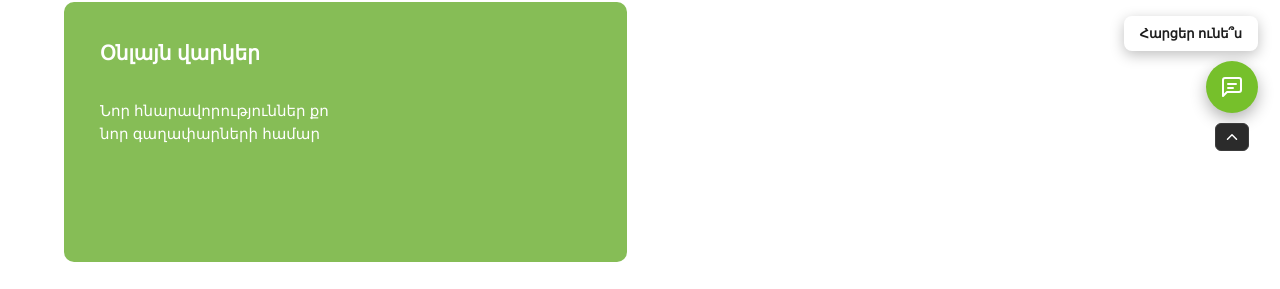
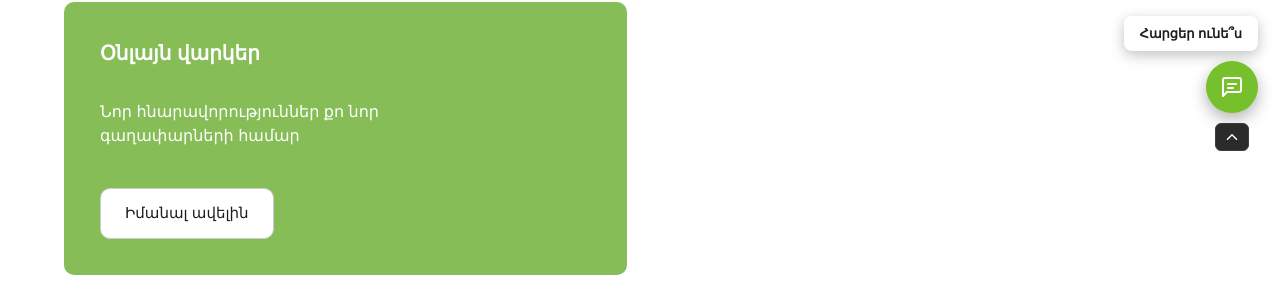
Before and after one commit to Artur-2013/AmeriaBank, a React (Vite) app: page / in a window 1280 px wide. Shown: the part 631-920 px from the top of the page. Built offline with nearby package versions, Linux system fonts and the light colour scheme.

Commit message:
promoButton

```diff
--- a/src/pages/Glxavor.css
+++ b/src/pages/Glxavor.css
@@ -96,7 +96,21 @@
 .gl-promo--green { background: #86bd56; }
 
 .gl-promo h2 { font-size: 20px; font-weight: 700; margin: 0 0 32px; }
-.gl-promo p { font-size: 15px; line-height: 1.5; margin: 0; max-width: 260px; }
+.glxavor-page .gl-promo__btn {
+  display: inline-block;
+  padding: 13px 24px;
+  border-radius: 10px;
+  margin-top: 40px;
+  background: #fff;
+  border: 1px solid #c9ccd1;
+  color: #1d1d1b;
+  font-weight: 500;
+  font-size: 15px;
+  text-decoration: none;
+  transition: background .2s, color .2s;
+}
+.glxavor-page .gl-promo__btn:hover { background: #1d1d1b; color: #fff; }
+.glxavor-page .gl-promo__btn:focus-visible { outline: 3px solid #1d1d1b; outline-offset: 3px; }
 @media (max-width: 900px) {
   .gl-promos { grid-template-columns: 1fr; }
 }
--- a/src/pages/Glxavor.jsx
+++ b/src/pages/Glxavor.jsx
@@ -141,7 +141,8 @@ export default function Glxavor() {
       <div className="gl-container gl-promos">
   <div className="gl-promo gl-promo--green">
     <h2>Օնլայն վարկեր</h2>
-    <p>Նոր հնարավորություններ քո նոր գաղափարների համար</p>
+    <p>Նոր հնարավորություններ քո նոր<br/> գաղափարների համար</p>
+    <a href="#" className="gl-promo__btn">Իմանալ ավելին</a>
   </div>
 </div>
     </section>
```
